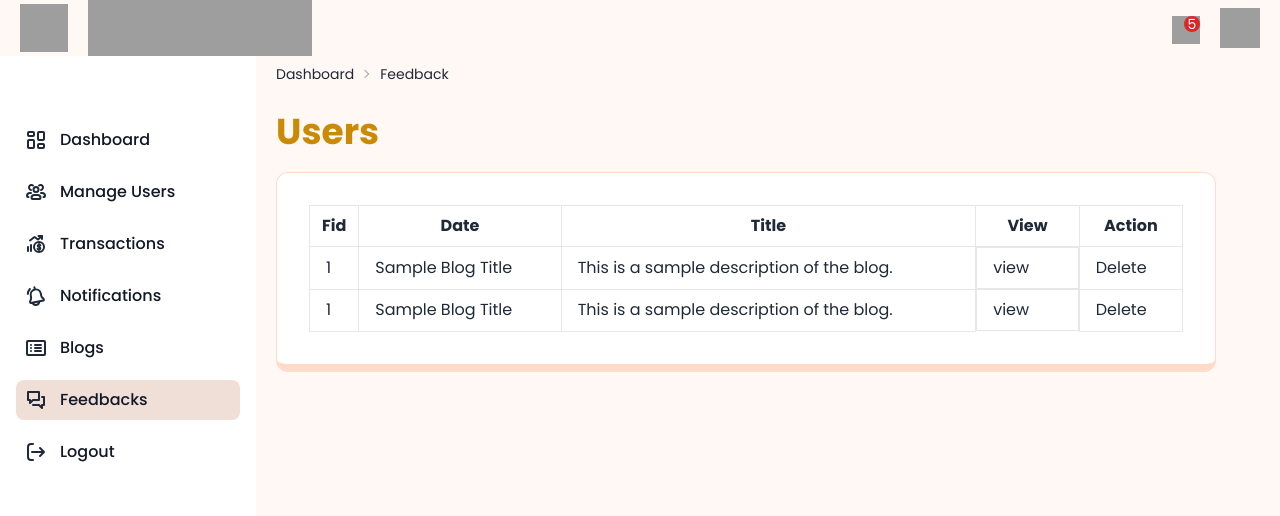
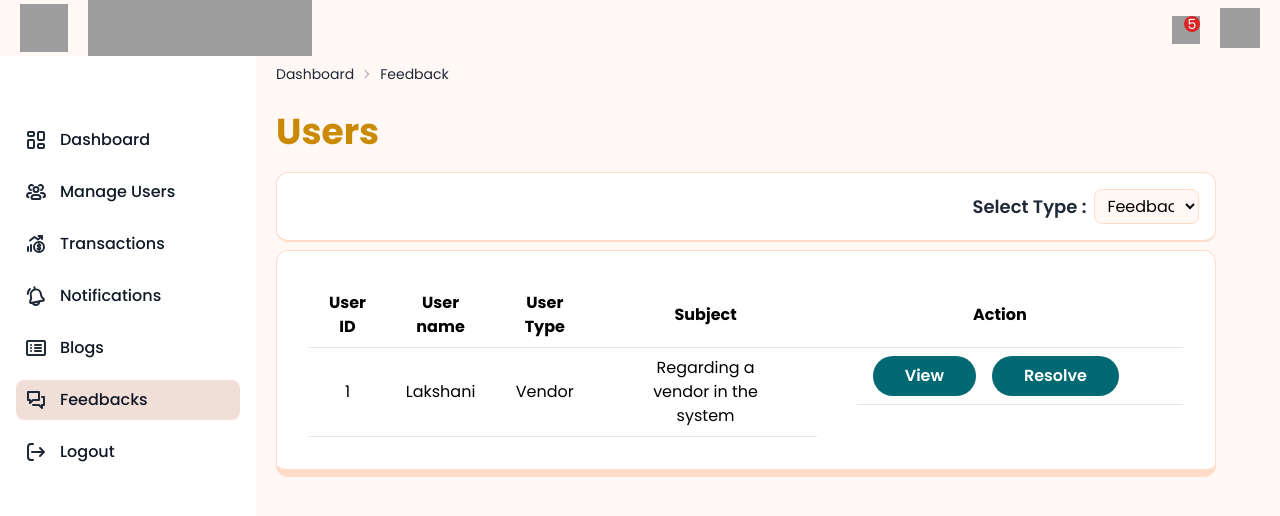
Before and after one commit to SCS3214-Group-21/frontend, a React (Vite) app: page /adminfeedback in a window 1280 px wide. Shown: the top 516 px of the page. Built offline with nearby package versions, Linux system fonts and the light colour scheme; grey boxes are pictures that could not be loaded; what chartjs-plugin-datalabels would draw is missing.

Commit message:
Delete Button , Dropdown , Searchbar

```diff
--- /dev/null
+++ b/src/components/ui/DeleteButton.jsx
@@ -0,0 +1,16 @@
+import React from "react";
+import { useNavigate } from "react-router-dom";
+
+function DeleteButton(props) {
+  const Navigate = useNavigate();
+  return (
+    <button
+      onClick={() => Navigate(props.link)}
+      className="border-0 rounded-full px-8 h-10 bg-red-500 text-white transition-all duration-[600ms] ease-in-out font-semibold hover:bg-white hover:text-red-500 hover:border-2 hover:border-red-500"
+    >
+      {props.text}
+    </button>
+  );
+}
+
+export default DeleteButton;
--- a/src/pages/AdminPage/AdminFeedbackPage.jsx
+++ b/src/pages/AdminPage/AdminFeedbackPage.jsx
@@ -1,13 +1,14 @@
-import React from 'react'
-import Breadcrumb from '../../components/ui/Breadcrumb.jsx';
-import AdminSidebar from '../../components/AdminSidebar.jsx';
-import AdminHeader from '../../components/common/AdminHeader.jsx';
+import React from "react";
+import Breadcrumb from "../../components/ui/Breadcrumb.jsx";
+import AdminSidebar from "../../components/AdminSidebar.jsx";
+import AdminHeader from "../../components/common/AdminHeader.jsx";
+import SecondaryButton from "../../components/ui/SecondaryButton.jsx";
+import DeleteButton from "../../components/ui/DeleteButton.jsx";
 
-function AdminFeedbackPage() {
-
+function AdminManageUserPage() {
   const breadcrumbItems = [
-        { label: 'Dashboard', href: '/admindashboard' },
-        { label: 'Feedback' },
+    { label: "Dashboard", href: "/admindashboard" },
+    { label: "Feedback" },
   ];
 
   return (
@@ -22,29 +23,48 @@ function AdminFeedbackPage() {
             <Breadcrumb items={breadcrumbItems} />
           </div>
           <div className="pb-5">
-                        <h1 className='text-4xl font-bold text-custom-primary'>Users</h1>
+            <h1 className="text-4xl font-bold text-custom-primary">Users</h1>
+          </div>
+            {/* //dropdown */}
+          <div className="pb-2">
+            <div className="w-full bg-white border border-[#FFDBC8] rounded-xl border-b-2 p-4 flex flex-row gap-10 sm:gap-5 flex-wrap">
+                <div className="w-1/4 ml-auto flex items-center gap-2">
+                    <label className="text-lg font-semibold whitespace-nowrap">Select Type :</label>
+                    <select
+                        className="w-full border border-[#FFDBC8] rounded-lg px-2 py-1 bg-[#FFF8F5] text-black"
+                        name="userType"
+                    >
+                        <option value="vendor">Feedbacks</option>
+                        <option value="customer">Complaints</option>
+                    </select>
+                    </div>
+
+            </div>
             </div>
           <div className="pb-5">
-                        <div className='w-full bg-white border border-[#FFDBC8] rounded-xl border-b-8 p-8 flex flex-row gap-10 sm:gap-5 flex-wrap'>
-                            <table className="w-full border-collapse">
+            <div className="w-full bg-white border border-[#FFDBC8] rounded-xl border-b-8 p-8 flex flex-row gap-10 sm:gap-5 flex-wrap">
+
+              <table className="w-full border-collapse  rounded-xl flex-wrap text-black ">
                 <thead>
-                                    <tr>
-                                        <th className="px-2 py-2 border">Fid</th>
-                                        <th className="px-4 py-2 border">Date</th>
-                                        <th className="px-4 py-2 border">Title</th>
-                                        <th className="px-2 py-2 border">View</th>
-                                        <th className="px-4 py-2 border">Action</th>
+                  <tr className="text-black">
+                    <th className="px-4 py-2 border-b">User ID</th>
+                    <th className="px-4 py-2 border-b">User name</th>
+                    <th className="px-4 py-2 border-b">User Type</th>
+                    <th className="px-8 py-2 border-b">Subject</th>
+                    <th className="px-4 py-2 border-b">Action</th>
                   </tr>
                 </thead>
                 <tbody>
                   {/* Replace this with dynamic rows from your data */}
-                                    <tr>
-                                        <td className="px-4 py-2 border">1</td>
-                                        <td className="px-4 py-2 border">Sample Blog Title</td>
-                                        <td className="px-4 py-2 border ">This is a sample description of the blog.</td>
-                                        <td className="flex px-4 py-2 space-x-2 border">
-                                            view
-                                            <button onClick={() => alert('View blog details')}>
+                  <tr className="text-center">
+                    <td className="px-4 py-2 border-b ">1</td>
+                    <td className="px-4 py-2 border-b">Lakshani</td>
+                    <td className="px-4 py-2 border-b">Vendor</td>
+                    <td className="px-8 py-2 border-b">Regarding a vendor in the system</td>
+                    <td className=" px-4 py-2 space-x-2 border-b ml-10 flex items- gap-2">
+                      <SecondaryButton  link="./manageUserPopup" text="View" />
+                      <SecondaryButton  link="/deleteUser/1" text="Resolve" />
+                      <button onClick={() => alert("View blog details")}>
                         {/* <FaEye className="text-blue-500" /> */}
                       </button>
                       <button onClick={() => handleAccept(1)}>
@@ -54,37 +74,15 @@ function AdminFeedbackPage() {
                         {/* <FaTimes className="text-red-500" /> */}
                       </button>
                     </td>
-                                        <td className="px-4 py-2 border">Delete</td>
-                                    </tr>
-                                    <tr>
-                                        <td className="px-4 py-2 border">1</td>
-                                        <td className="px-4 py-2 border">Sample Blog Title</td>
-                                        <td className="px-4 py-2 border ">This is a sample description of the blog.</td>
-                                        <td className="flex px-4 py-2 space-x-2 border">
-                                            view
-                                            <button onClick={() => alert('View blog details')}>
-                                                {/* <FaEye className="text-blue-500" /> */}
-                                            </button>
-                                            <button onClick={() => handleAccept(1)}>
-                                                {/* <FaCheck className="text-green-500" /> */}
-                                            </button>
-                                            <button onClick={() => handleReject(1)}>
-                                                {/* <FaTimes className="text-red-500" /> */}
-                                            </button>
-                                        </td>
-                                        <td className="px-4 py-2 border">Delete</td>
                   </tr>
                   {/* Add more rows as needed */}
                 </tbody>
               </table>
-
             </div>
           </div>
         </div>
       </div>
-
     </>
-    )
+  );
 }
-
-export default AdminFeedbackPage
+export default AdminManageUserPage;
--- a/src/pages/AdminPage/AdminManageUsersPage.jsx
+++ b/src/pages/AdminPage/AdminManageUsersPage.jsx
@@ -4,6 +4,7 @@ import AdminSidebar from '../../components/AdminSidebar.jsx';
 import AdminHeader from '../../components/common/AdminHeader.jsx';
 import SecondaryButton from '../../components/ui/SecondaryButton.jsx';
 import ManageUserPopup from '../../components/ManageUserPopup.jsx';
+import DeleteButton from '../../components/ui/DeleteButton.jsx';
 
 
 
@@ -28,8 +29,20 @@ function AdminManageUserPage() {
                     <div className="pb-5">
                         <h1 className='text-4xl font-bold text-custom-primary'>Users</h1>
                     </div>
+
+
+
+
+
                     <div className="pb-5">
                         <div className='w-full bg-white border border-[#FFDBC8] rounded-xl border-b-8 p-8 flex flex-row gap-10 sm:gap-5 flex-wrap'>
+                <div className="w-2/5 ml-auto flex items-center gap-2">
+                    <input
+                        type="text"
+                        className="w-full border border-[#FFDBC8] rounded-lg px-2 py-1 bg-[#FFF8F5] text-black"
+                        placeholder="Search Here"
+                    />
+                </div>
                             <table className="w-full border-collapse  rounded-xl flex-wrap text-black ">
                                 <thead>
                                     <tr className='text-black'>
@@ -54,9 +67,9 @@ function AdminManageUserPage() {
                                                 link="./manageUserPopup"
                                                 text="View"
                                             />
-                                            <SecondaryButton
+                                            <DeleteButton
                                                 link="/deleteUser/1"
-                                                text="Delete"
+                                                text="Remove"
                                             />
                                             <button onClick={() => alert('View blog details')}>
                                                 {/* <FaEye className="text-blue-500" /> */}
```
Lines whose indentation alone changed are shown as unchanged.
